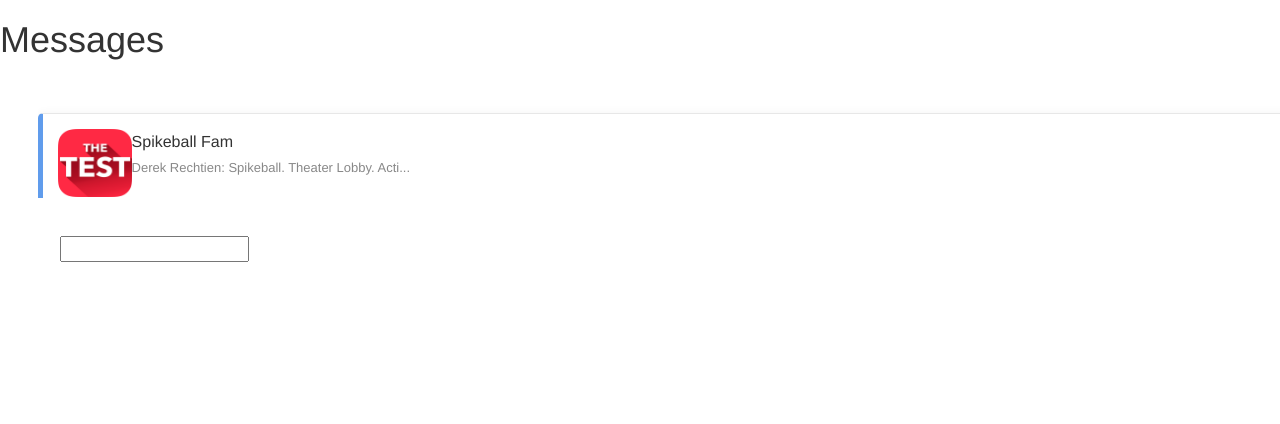
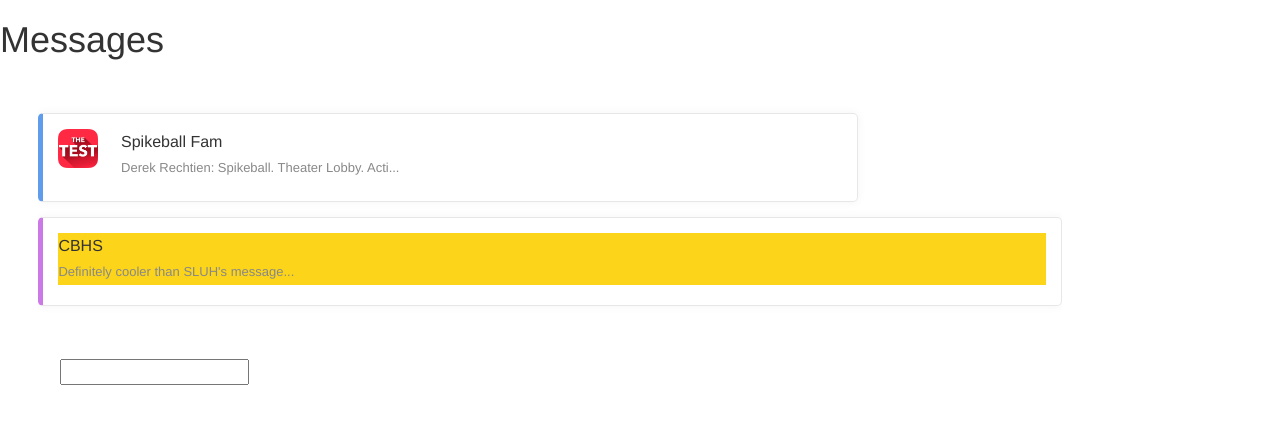
Before and after one commit to RollerCoasterMan5/Clubbub, a PHP site: page /messages.html in a window 1280 px wide; the page is wider, and only the part inside the window is pictured. Shown: the part 52-476 px from the top of that part. Run offline with PHP 8.4, Linux system fonts and the light colour scheme.

Commit message:
Fixed image float in messages

```diff
--- a/Website/clubbub.css
+++ b/Website/clubbub.css
@@ -27,7 +27,6 @@
 .clubbox {
 	border-radius: 30px;
 	width: 50%;
-	vertical-align: top;
 }
 
 .clubicon {
@@ -42,10 +41,11 @@
 .messagebox {
 	margin:3%;
 	overflow-y:auto;
-	height: 100px;
-	width: 1500px;
+	height: 75%;
+	width: 80%;
 }
 
 img{
-	float : left
+	margin-right: 3%;
+	float : left;
 }
--- a/Website/messages.html
+++ b/Website/messages.html
@@ -26,9 +26,9 @@
       	<ul class="nav navbar-nav">
         	<li><a href="clubs.html">Clubs </a></li>
         	<li class="active"><a href="messages.html">Messages<span class="sr-only">(current)</span></a></li>
-        	<li><a href="#">Hub</a></li>
-        	<li><a href="#">Feed</a></li>
-        	<li><a href="#">Settings</a></li>
+        	<li><a href="hub.html">Hub</a></li>
+        	<li><a href="feed.html">Feed</a></li>
+        	<li><a href="settings.html">Settings</a></li>
     	</ul>
     	</div>
   	</div><!-- /.container-fluid -->
```
